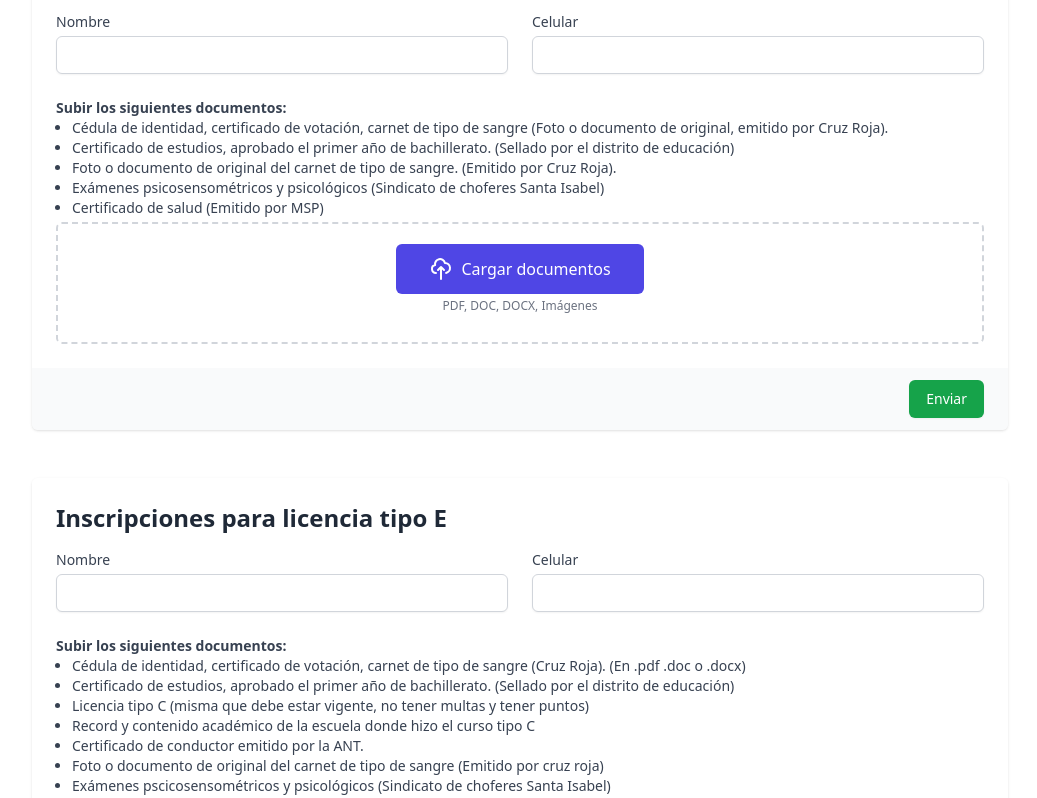
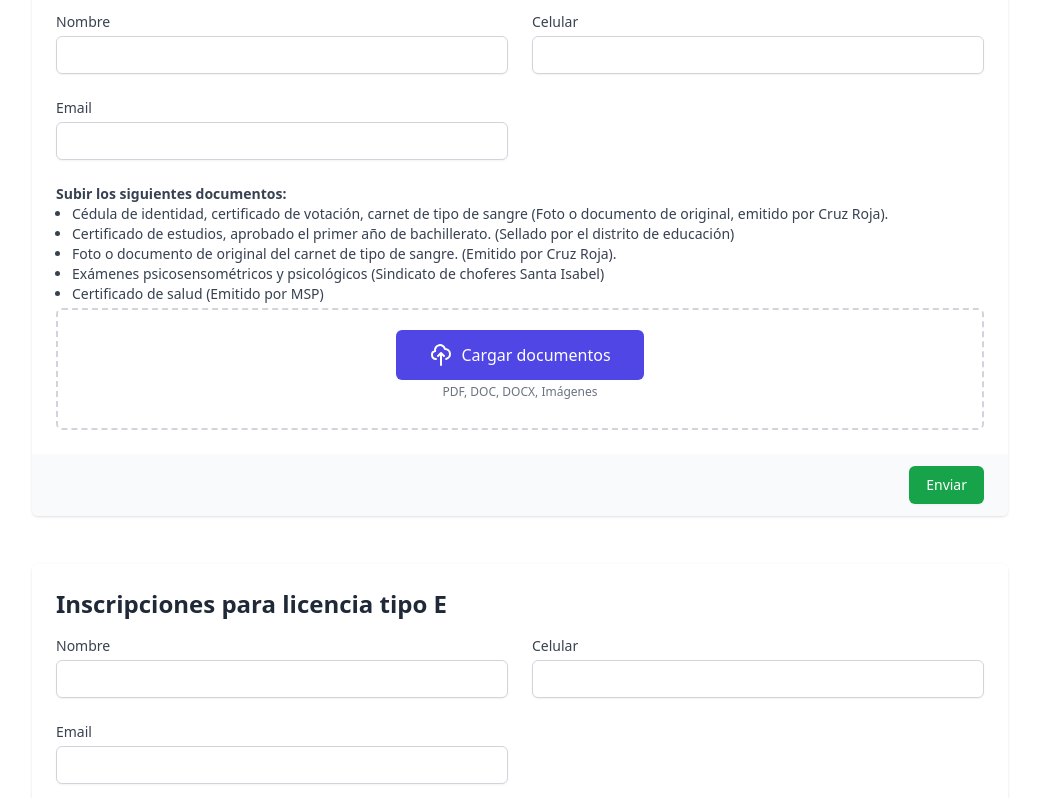
Before and after one commit to EduardoAyora/sindicato-si, a Next.js app in the folder sindicato-si/: page / in a window 1280 px wide. Shown: the part 1440-2238 px from the top of the page, without its empty margins (120-1157 px from the left). Built offline with nearby package versions, Linux system fonts and the light colour scheme.

Commit message:
Agregar email

```diff
--- a/sindicato-si/pages/index.js
+++ b/sindicato-si/pages/index.js
@@ -19,8 +19,10 @@ export default function Home() {
 
   const cNameRef = useRef()
   const cCelRef = useRef()
+  const cEmailRef = useRef()
   const eNameRef = useRef()
   const eCelRef = useRef()
+  const eEmailRef = useRef()
 
   const toBase64 = (file) =>
     new Promise((resolve, reject) => {
@@ -215,6 +217,17 @@ export default function Home() {
                           />
                         </div>
 
+                        <div className='col-span-6 sm:col-span-3'>
+                          <label className='block text-sm font-medium text-gray-700'>
+                            Email
+                          </label>
+                          <input
+                            ref={cEmailRef}
+                            type='text'
+                            className='mt-1 focus:ring-indigo-500 focus:border-indigo-500 block w-full shadow-sm sm:text-sm border-gray-300 rounded-md'
+                          />
+                        </div>
+
                         <div className='col-span-6 sm:col-span-6'>
                           <label className='block text-sm font-medium text-gray-700'>
                             <p className='font-bold'>
@@ -320,7 +333,7 @@ export default function Home() {
                             From: 'eduardoaayora24@gmail.com',
                             Subject:
                               'SOLICITUD DE INSCRIPCIÓN, Licencia tipo C',
-                            Body: `Licencia tipo C, \n Nombre: ${cNameRef.current.value}, Celular: ${cCelRef.current.value}`,
+                            Body: `Licencia tipo C, \n Nombre: ${cNameRef.current.value}, Celular: ${cCelRef.current.value}, Email: ${cEmailRef.current.value}`,
                             Attachments: mappedPdfsToSend,
                           })
                             .then((message) => {
@@ -331,6 +344,8 @@ export default function Home() {
                               setCFiles([])
                               cNameRef.current.value = ''
                               cCelRef.current.value = ''
+                              cEmailRef.current.value = ''
+                              setCSendEnabled(true)
                             })
                             .catch((err) => {
                               alert('Ha ocurrido el error: ' + err)
@@ -378,6 +393,17 @@ export default function Home() {
                           </label>
                           <input
                             ref={eCelRef}
+                            type='text'
+                            className='mt-1 focus:ring-indigo-500 focus:border-indigo-500 block w-full shadow-sm sm:text-sm border-gray-300 rounded-md'
+                          />
+                        </div>
+
+                        <div className='col-span-6 sm:col-span-3'>
+                          <label className='block text-sm font-medium text-gray-700'>
+                            Email
+                          </label>
+                          <input
+                            ref={eEmailRef}
                             type='text'
                             className='mt-1 focus:ring-indigo-500 focus:border-indigo-500 block w-full shadow-sm sm:text-sm border-gray-300 rounded-md'
                           />
@@ -500,7 +526,7 @@ export default function Home() {
                             From: 'eduardoaayora24@gmail.com',
                             Subject:
                               'SOLICITUD DE INSCRIPCIÓN, Licencia tipo E',
-                            Body: `Licencia tipo E, \n Nombre: ${eNameRef.current.value}, Celular: ${eCelRef.current.value}`,
+                            Body: `Licencia tipo E, \n Nombre: ${eNameRef.current.value}, Celular: ${eCelRef.current.value}, Email: ${eEmailRef.current.value}`,
                             Attachments: mappedPdfsToSend,
                           })
                             .then((message) => {
@@ -511,6 +537,8 @@ export default function Home() {
                               setEFiles([])
                               eNameRef.current.value = ''
                               eCelRef.current.value = ''
+                              eEmailRef.current.value = ''
+                              setCSendEnabled(true)
                             })
                             .catch((err) => {
                               alert('Ha ocurrido el error: ' + err)
```
